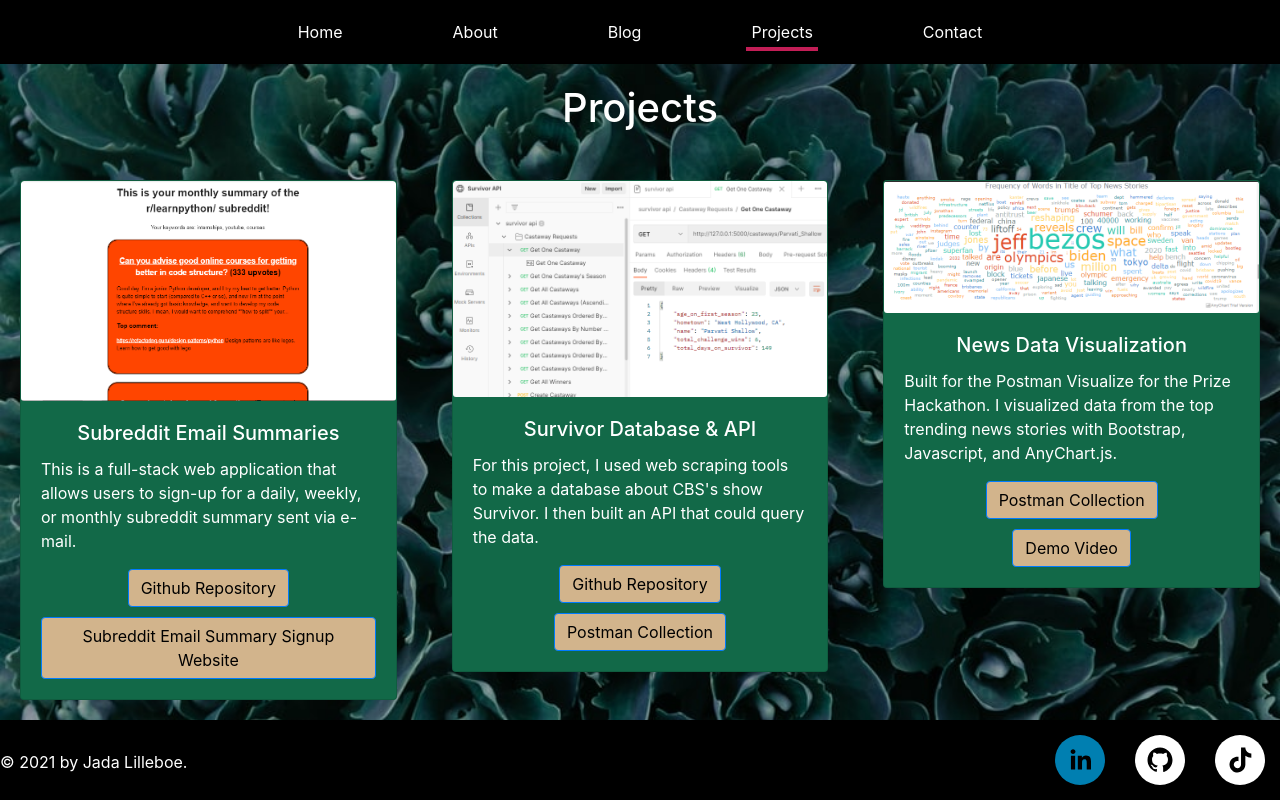
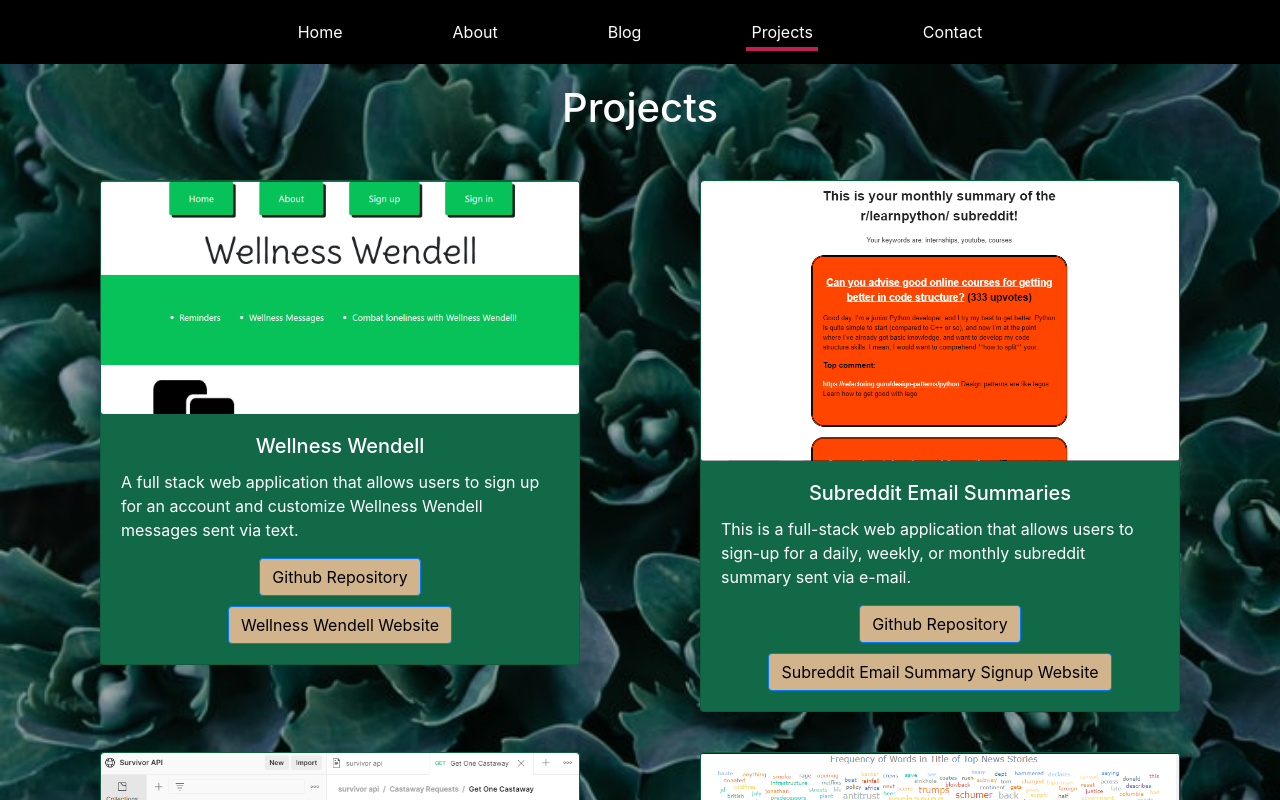
Before and after one commit to jadalilleboe/jadalilleboe.github.io, a React (Create React App) app: page /#/projects in a window 1280 px wide. Shown: the top 800 px of the page. Built offline with nearby package versions, Linux system fonts and the light colour scheme; no server answers.

Commit message:
add wellness wendell project

```diff
--- a/src/App.css
+++ b/src/App.css
@@ -209,11 +209,13 @@ figcaption {
 }
 
 .projects-cards {
-  display: grid;
+  /* display: grid;
   text-align: center;
   grid-template-columns: repeat(auto-fit, minmax(320px, 2fr));
-  grid-gap: 15px;
-  /* display: flex; */
+  grid-gap: 15px; */
+  display: flex;
+  justify-content: space-evenly;
+  flex-wrap: wrap;
 }
 
 .project-button:hover {
--- a/src/components/Projects.js
+++ b/src/components/Projects.js
@@ -3,6 +3,7 @@ import { Button, Card } from 'react-bootstrap'
 import emailPic from '../img/email.png'
 import apiPic from '../img/survivorapi.png'
 import hackPic from '../img/PMHackSS.png'
+import ww from '../img/ww.png'
 
 const ProjectCard = ({ img, title, text, firstLink, firstLinkText, otherLink, otherLinkText }) => {
     const cardStyle = {
@@ -34,9 +35,10 @@ const Projects = () => {
         <div className="projects-content">
             <h1 style={{padding: 20}}>Projects</h1>
             <div className="projects-cards">
-                <ProjectCard className="project-1" img={emailPic} title="Subreddit Email Summaries" text="This is a full-stack web application that allows users to sign-up for a daily, weekly, or monthly subreddit summary sent via e-mail." firstLink="https://github.com/jadalilleboe/subreddit_summaries" firstLinkText="Github Repository" otherLink="http://subredditemailsummary.com" otherLinkText="Subreddit Email Summary Signup Website"/>
-                <ProjectCard className="project-2" img={apiPic} title="Survivor Database & API" text="For this project, I used web scraping tools to make a database about CBS's show Survivor. I then built an API that could query the data." firstLink="https://github.com/jadalilleboe/survivor-db-api" firstLinkText="Github Repository" otherLink="https://www.postman.com/jlillebo/workspace/survivor-api/overview" otherLinkText="Postman Collection"/>
-                <ProjectCard className="project-3" img={hackPic} title="News Data Visualization" text="Built for the Postman Visualize for the Prize Hackathon. I visualized data from the top trending news stories with Bootstrap, Javascript, and AnyChart.js." firstLink="https://www.postman.com/jadalilleboe/workspace/postman-visualization-hackathon/overview" firstLinkText="Postman Collection" otherLink="https://youtu.be/eN0ocW3htmc" otherLinkText="Demo Video"/>
+                <ProjectCard className="project-1" img={ww} title="Wellness Wendell" text="A full stack web application that allows users to sign up for an account and customize Wellness Wendell messages sent via text." firstLink="https://github.com/jadalilleboe/wellness-wendell" firstLinkText="Github Repository" otherLink="https://wellnesswendell.herokuapp.com/#/" otherLinkText="Wellness Wendell Website"/>
+                <ProjectCard className="project-2" img={emailPic} title="Subreddit Email Summaries" text="This is a full-stack web application that allows users to sign-up for a daily, weekly, or monthly subreddit summary sent via e-mail." firstLink="https://github.com/jadalilleboe/subreddit_summaries" firstLinkText="Github Repository" otherLink="http://subredditemailsummary.com" otherLinkText="Subreddit Email Summary Signup Website"/>
+                <ProjectCard className="project-3" img={apiPic} title="Survivor Database & API" text="For this project, I used web scraping tools to make a database about CBS's show Survivor. I then built an API that could query the data." firstLink="https://github.com/jadalilleboe/survivor-db-api" firstLinkText="Github Repository" otherLink="https://www.postman.com/jlillebo/workspace/survivor-api/overview" otherLinkText="Postman Collection"/>
+                <ProjectCard className="project-4" img={hackPic} title="News Data Visualization" text="Built for the Postman Visualize for the Prize Hackathon. I visualized data from the top trending news stories with Bootstrap, JavaScript, and AnyChart.js." firstLink="https://www.postman.com/jadalilleboe/workspace/postman-visualization-hackathon/overview" firstLinkText="Postman Collection" otherLink="https://youtu.be/eN0ocW3htmc" otherLinkText="Demo Video"/>
             </div>
         </div>
     )
```
Also changed, not shown: src/img/ww.png (added).
